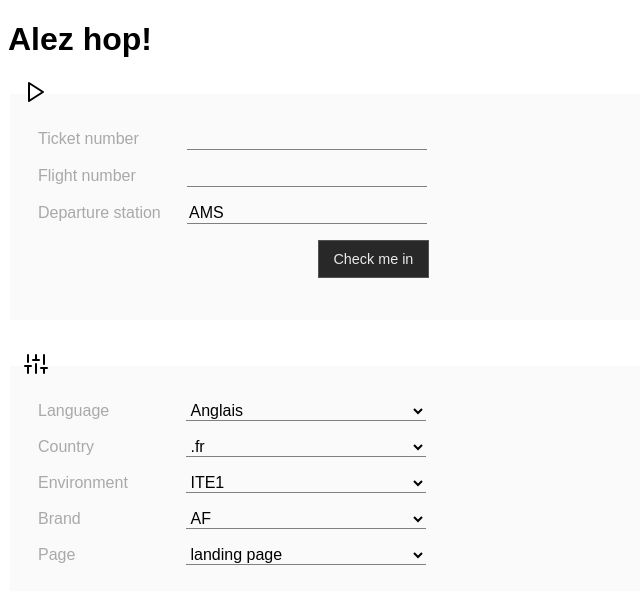
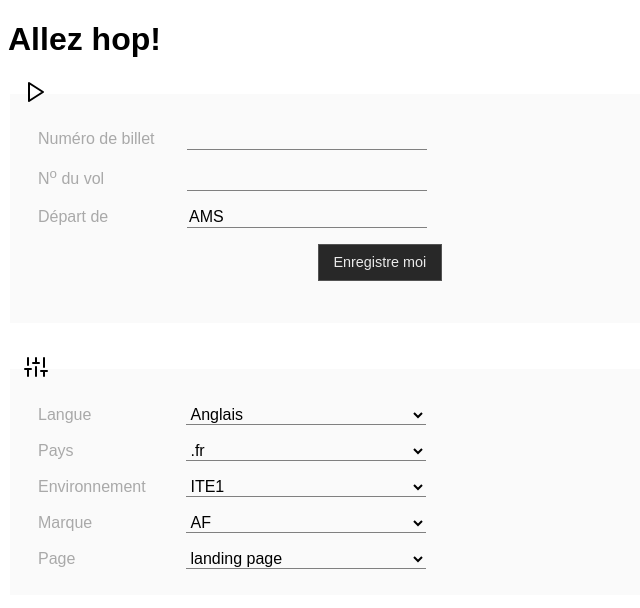
Before and after one commit to edjepetje/bw057.github.io, a plain HTML site: page stuff.html in a window 1280 px wide. Shown: the whole page, without its empty margins (0-640 px from the left). Drawn offline with Linux system fonts and the light colour scheme.

Commit message:
Update stuff.html

```diff
--- a/stuff.html
+++ b/stuff.html
@@ -83,30 +83,30 @@
     </style>
   </head>
 <body>
-<h1>Alez hop!</h1>
+<h1>Allez hop!</h1>
 <form id="daform" action="voycamino" method="get">
     <fieldset>
-        <legend><svg xmlns="http://www.w3.org/2000/svg" width="24" height="24" viewBox="0 0 24 24" fill="none" stroke="currentColor" stroke-width="2" stroke-linecap="round" stroke-linejoin="round"><polygon points="5 3 19 12 5 21 5 3"></polygon></svg></legend>
+        <legend><svg xmlns="http://www.w3.org/2000/svg" aria-hidden="true" width="24" height="24" viewBox="0 0 24 24" fill="none" stroke="currentColor" stroke-width="2" stroke-linecap="round" stroke-linejoin="round"><polygon points="5 3 19 12 5 21 5 3"></polygon></svg></legend>
         <div class="formline">
-            <label for="ticketnumber">Ticket number</label><input type="text" name="ticketnumber" id="ticketnumber" value="">
+            <label for="ticketnumber">Numéro de billet</label><input type="text" name="ticketnumber" id="ticketnumber" value="">
         </div>
         <div class="formline">
-            <label for="flightnumber">Flight number</label><input type="text" name="flightnumber" id="flightnumber" value="">
+          <label for="flightnumber">N<sup>o</sup> du vol</label><input type="text" name="flightnumber" id="flightnumber" value="">
         </div>
         <div class="formline">
-            <label for="departurestation">Departure station</label><input type="text" name="departurestation" id="departurestation" value="AMS">
+            <label for="departurestation">Départ de</label><input type="text" name="departurestation" id="departurestation" value="AMS">
         </div>
         <div class="formline">
-            <input class="btn" type="submit" value="Check me in"></input>
+            <input class="btn" type="submit" value="Enregistre moi"></input>
         </div>
     </fieldset>
 
     <fieldset>
         <legend>
-            <svg xmlns="http://www.w3.org/2000/svg" width="24" height="24" viewBox="0 0 24 24" fill="none" stroke="currentColor" stroke-width="2" stroke-linecap="round" stroke-linejoin="round"><line x1="4" y1="21" x2="4" y2="14"></line><line x1="4" y1="10" x2="4" y2="3"></line><line x1="12" y1="21" x2="12" y2="12"></line><line x1="12" y1="8" x2="12" y2="3"></line><line x1="20" y1="21" x2="20" y2="16"></line><line x1="20" y1="12" x2="20" y2="3"></line><line x1="1" y1="14" x2="7" y2="14"></line><line x1="9" y1="8" x2="15" y2="8"></line><line x1="17" y1="16" x2="23" y2="16"></line></svg>
+            <svg xmlns="http://www.w3.org/2000/svg" aria-hidden="true" width="24" height="24" viewBox="0 0 24 24" fill="none" stroke="currentColor" stroke-width="2" stroke-linecap="round" stroke-linejoin="round"><line x1="4" y1="21" x2="4" y2="14"></line><line x1="4" y1="10" x2="4" y2="3"></line><line x1="12" y1="21" x2="12" y2="12"></line><line x1="12" y1="8" x2="12" y2="3"></line><line x1="20" y1="21" x2="20" y2="16"></line><line x1="20" y1="12" x2="20" y2="3"></line><line x1="1" y1="14" x2="7" y2="14"></line><line x1="9" y1="8" x2="15" y2="8"></line><line x1="17" y1="16" x2="23" y2="16"></line></svg>
         </legend>
         <div class="formline">
-            <label for="language">Language</label>
+            <label for="language">Langue</label>
             <select id="language">
                 <option value="en">Anglais</option>
                 <option value="fr">Français</option>
@@ -114,7 +114,7 @@
             </select>
         </div>
         <div class="formline">
-            <label for="cctld">Country</label>
+            <label for="cctld">Pays</label>
             <select id="cctld">
                 <option value="fr">.fr</option>
                 <option value="nl">.nl</option>
@@ -126,7 +126,7 @@
             </select>
         </div>
         <div class="formline">
-            <label for="environment">Environment</label>
+            <label for="environment">Environnement</label>
             <select id="environment">
                 <option value="www-ite1">ITE1</option>
                 <option value="www-ite2">ITE2</option>
@@ -141,7 +141,7 @@
             </select>
         </div>
         <div class="formline">
-            <label for="brand">Brand</label>
+            <label for="brand">Marque</label>
             <select id="brand">
                 <option value="airfrance">AF</option>
                 <option value="klm">KL</option>
```
